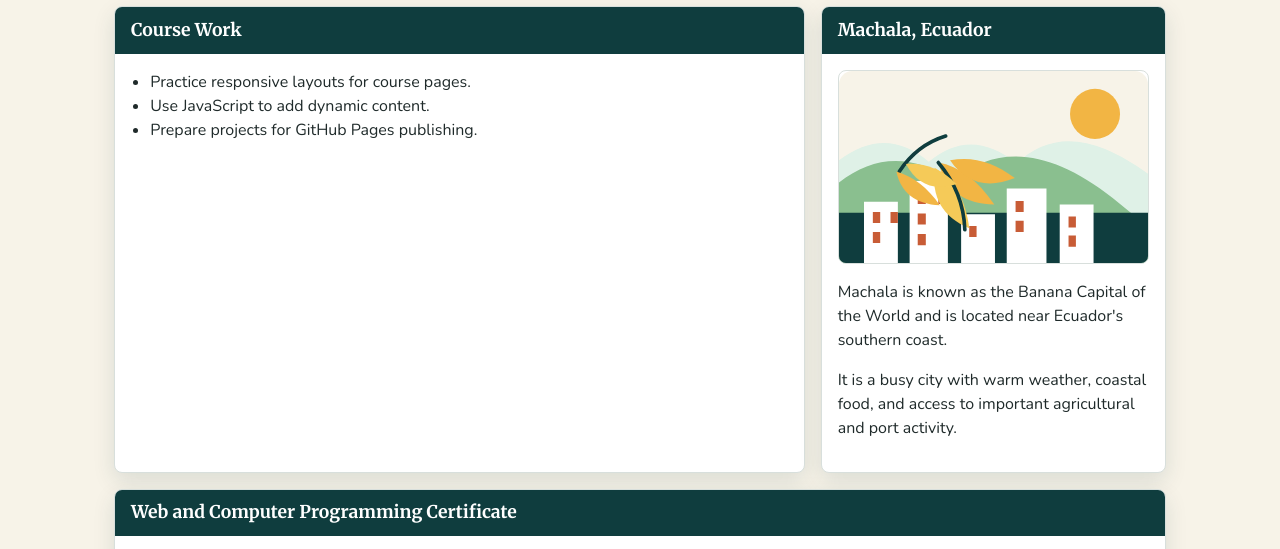
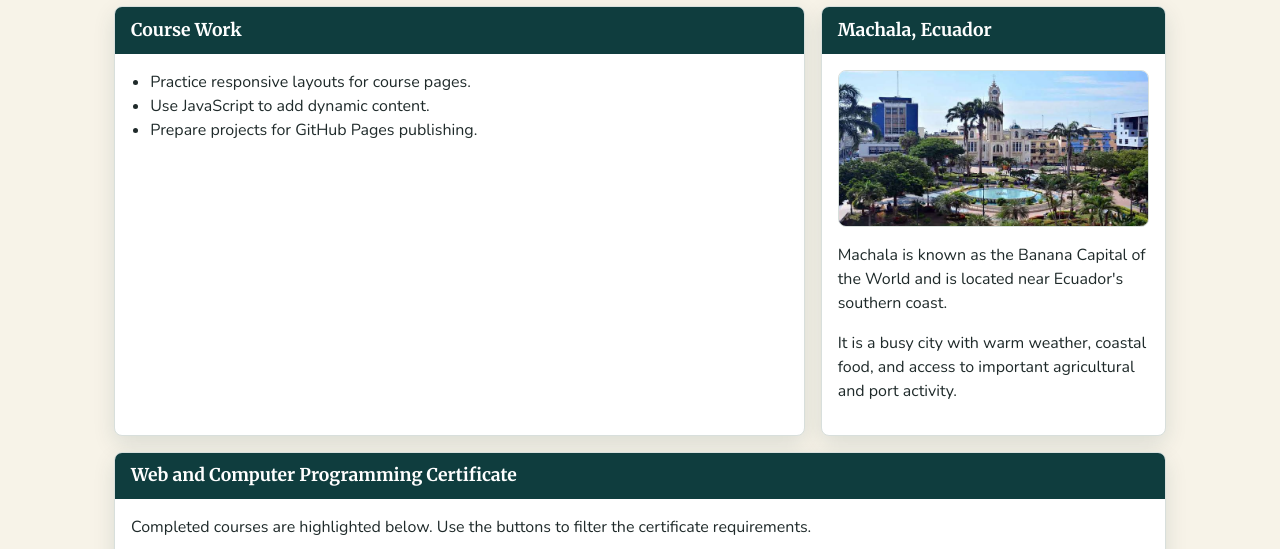
Before and after one commit to Jeniffercp1/wdd231, a plain HTML site: page index.html in a window 1280 px wide. Shown: the part 224-773 px from the top of the page. Drawn offline with nearby package versions, Linux system fonts and the light colour scheme.

Commit message:
add photo

```diff
--- a/index.html
+++ b/index.html
@@ -51,7 +51,7 @@
       <section class="location">
         <h2>Machala, Ecuador</h2>
         <div class="section-body">
-          <img class="location-image" src="images/machala.svg" alt="Illustration of Machala with bananas, mountains, and coastal sun" width="420" height="260" loading="lazy">
+          <img class="location-image" src="images/machala-plaza.jpeg" alt="Central plaza in Machala, Ecuador with palm trees and city buildings" width="783" height="391" loading="lazy">
           <p>Machala is known as the Banana Capital of the World and is located near Ecuador's southern coast.</p>
           <p>It is a busy city with warm weather, coastal food, and access to important agricultural and port activity.</p>
         </div>
```
Also changed, not shown: images/machala-plaza.jpeg (added).
